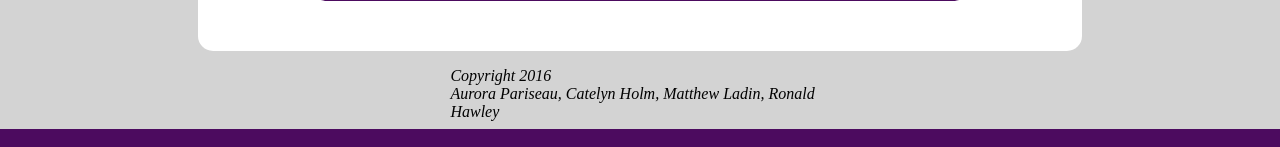
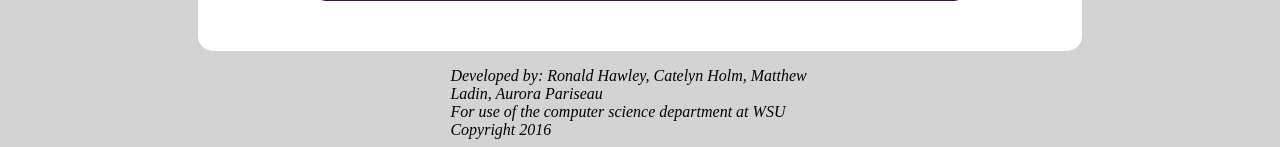
Before and after one commit to aurorapar/dept, a PHP site: page /dept/adminFac.php in a window 1280 px wide. Shown: the part 1490-1637 px from the top of the page. Run offline with PHP 8.4, Linux system fonts and the light colour scheme; data comes from the database, SQL or seed files in the repository; some libraries are stand-ins or nearby versions.

Commit message:
Update footer.php

```diff
--- a/footer.php
+++ b/footer.php
@@ -5,11 +5,9 @@
     <p></p>
     <footer>
         <div class="centeredItem credits">
-        Copyright 2016<br>
-        Aurora Pariseau,
-        Catelyn Holm,
-        Matthew Ladin,
-        Ronald Hawley
+        Developed by: Ronald Hawley, Catelyn Holm, Matthew Ladin, Aurora Pariseau <br>
+        For use of the computer science department at WSU <br>
+        Copyright 2016
         </div>
     </footer>
 </body>
```
